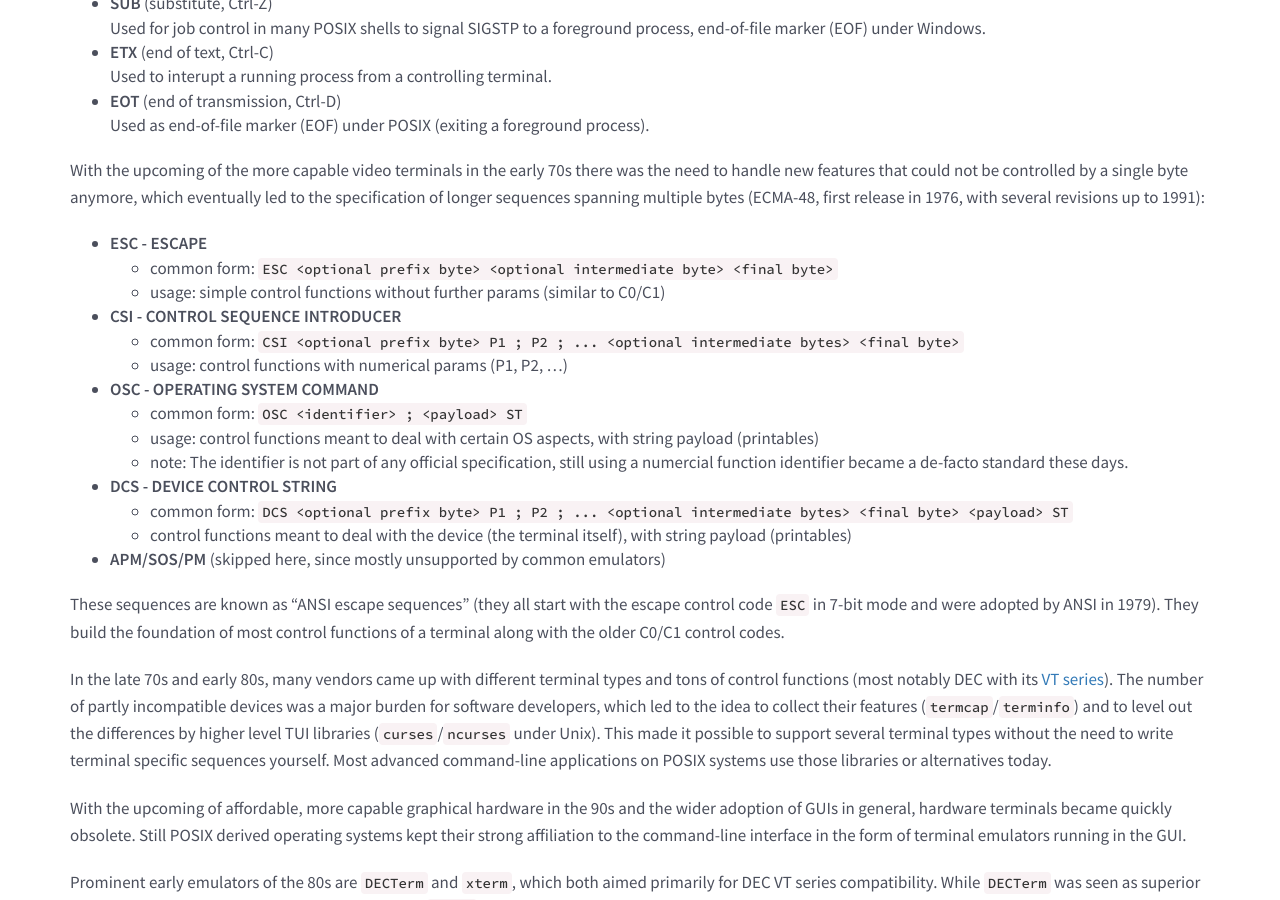
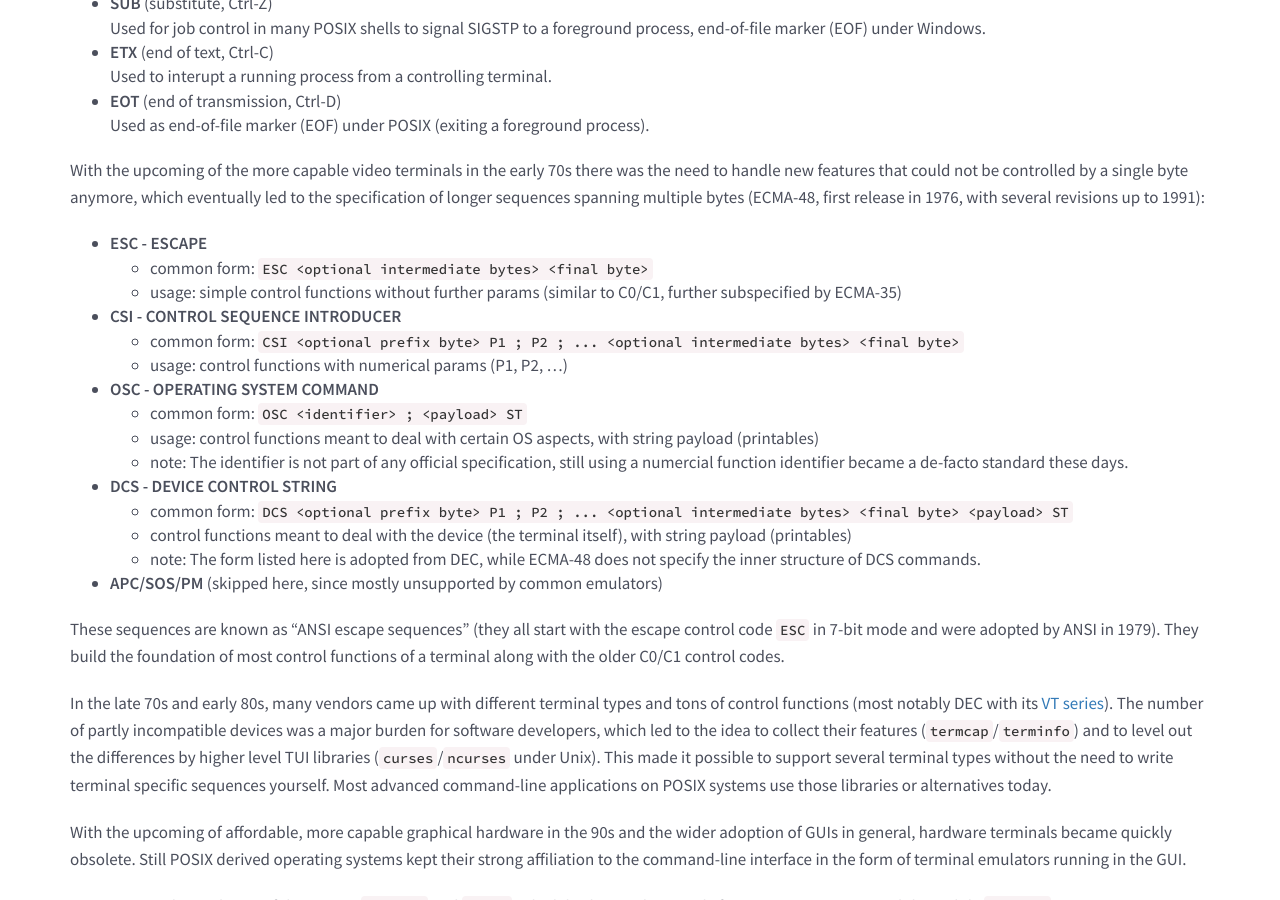
Before and after one commit to xtermjs/xtermjs.org, a Jekyll site: the page built from _docs/guides/hooks.md, in a window 1280 px wide and 900 px high, scrolled down 7454 px. Built offline with Jekyll 4.4.1, drawn with Linux system fonts in a browser that asks for light colours; nearby versions of some CDN libraries.

Commit message:
notion of ECMA-35 for ESC, mark DCS structure as DEC specific

```diff
--- a/_docs/guides/hooks.md
+++ b/_docs/guides/hooks.md
@@ -274,8 +274,8 @@ Used as end-of-file marker (EOF) under POSIX (exiting a foreground process).
 
 With the upcoming of the more capable video terminals in the early 70s there was the need to handle new features that could not be controlled by a single byte anymore, which eventually led to the specification of longer sequences spanning multiple bytes (ECMA-48, first release in 1976, with several revisions up to 1991):
 - **ESC - ESCAPE**
-  - common form: `ESC <optional prefix byte> <optional intermediate byte> <final byte>`
-  - usage: simple control functions without further params (similar to C0/C1)
+  - common form: `ESC <optional intermediate bytes> <final byte>`
+  - usage: simple control functions without further params (similar to C0/C1, further subspecified by ECMA-35)
 - **CSI - CONTROL SEQUENCE INTRODUCER**
   - common form: `CSI <optional prefix byte> P1 ; P2 ; ... <optional intermediate bytes> <final byte>`
   - usage: control functions with numerical params (P1, P2, ...)
@@ -286,7 +286,8 @@ With the upcoming of the more capable video terminals in the early 70s there was
 - **DCS - DEVICE CONTROL STRING**
   - common form: `DCS <optional prefix byte> P1 ; P2 ; ... <optional intermediate bytes> <final byte> <payload> ST`
   - control functions meant to deal with the device (the terminal itself), with string payload (printables)
-- **APM/SOS/PM** (skipped here, since mostly unsupported by common emulators)
+  - note: The form listed here is adopted from DEC, while ECMA-48 does not specify the inner structure of DCS commands.
+- **APC/SOS/PM** (skipped here, since mostly unsupported by common emulators)
 
 These sequences are known as "ANSI escape sequences" (they all start with the escape control code `ESC` in 7-bit mode and were adopted by ANSI in 1979). They build the foundation of most control functions of a terminal along with the older C0/C1 control codes.
 
```
